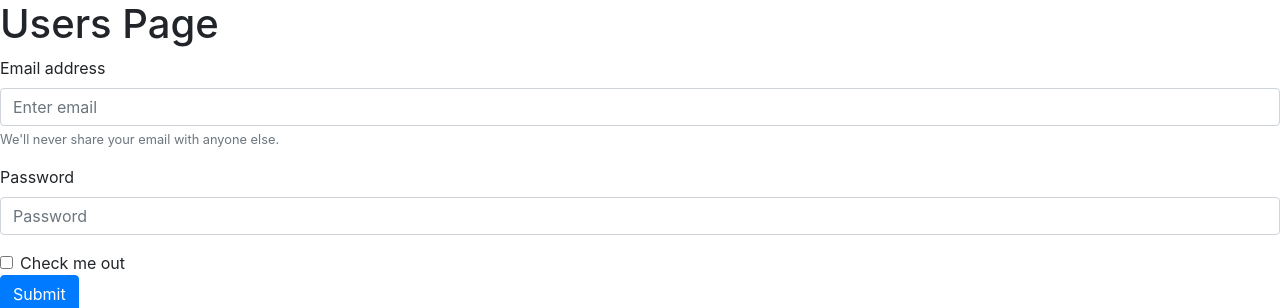
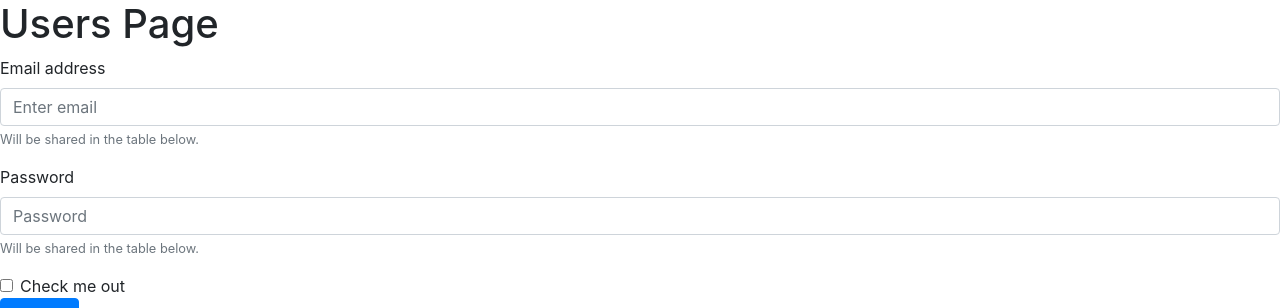
Before and after one commit to PatrickVienne/snwd2HerokuFlask, a Flask app: page /users in a window 1280 px wide. Shown: the part 56-364 px from the top of the page. Run offline with Flask 2, Linux system fonts and the light colour scheme; some libraries are stand-ins or nearby versions.

Commit message:
warn about shared user info

```diff
--- a/templates/users.html
+++ b/templates/users.html
@@ -41,11 +41,12 @@ Users Page
         <label for="exampleInputEmail1">Email address</label>
         <input type="email" class="form-control" id="exampleInputEmail1" aria-describedby="emailHelp"
                placeholder="Enter email" name="email">
-        <small id="emailHelp" class="form-text text-muted">We'll never share your email with anyone else.</small>
+        <small id="emailHelp" class="form-text text-muted">Will be shared in the table below.</small>
     </div>
     <div class="form-group">
         <label for="exampleInputPassword1">Password</label>
         <input type="password" class="form-control" id="exampleInputPassword1" placeholder="Password" name="password">
+        <small id="password" class="form-text text-muted">Will be shared in the table below.</small>
     </div>
     <div class="form-check">
         <input type="checkbox" class="form-check-input" id="exampleCheck1" name="checkbox">
```
